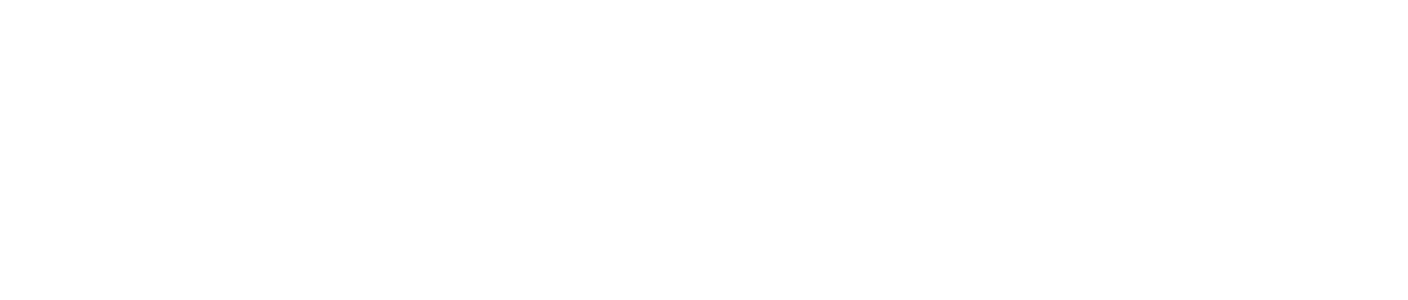
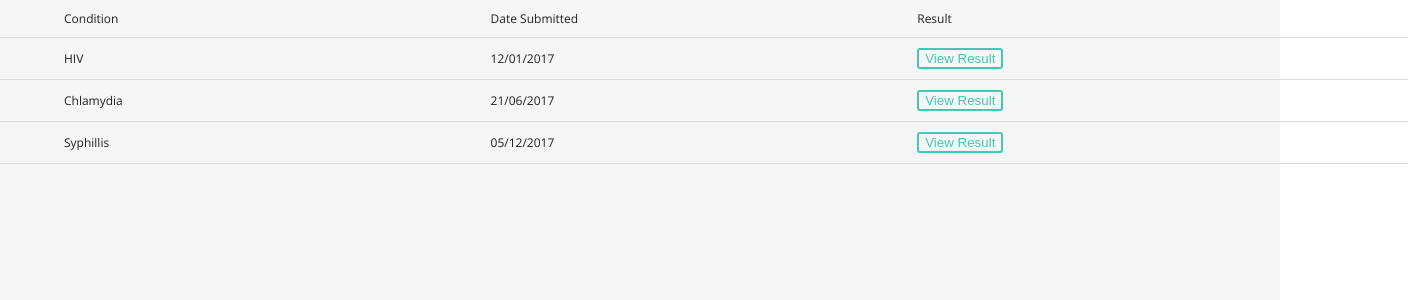
Before and after one commit to Sagrix/drasa, a React app in the folder web/: page /view/past in a window 1280 px wide. Shown: the top 300 px of the page, 1408 px wide, since content can reach past the window. Built offline with nearby package versions, Linux system fonts and the light colour scheme.

Commit message:
Added past results

```diff
--- a/web/src/App.js
+++ b/web/src/App.js
@@ -1,6 +1,7 @@
 import React from 'react'
 import { Route, Switch } from 'react-router-dom'
 import Auth from './components/Auth'
+import PastResults from './components/PastResults'
 import { injectGlobal } from 'styled-components'
 
 class App extends React.Component{
@@ -17,6 +18,9 @@
                 <Route exact path='/:path(login|register)' render={props =>
                     <Auth {...props} formType={props.match.params.path} />
                 }/>
+                <Route exact path='/view/past' render={props =>
+                    <PastResults {...props} formType={props.match.params.path} />
+                }/>
             </Switch>
         )
     }
--- /dev/null
+++ b/web/src/components/PastResults.jsx
@@ -0,0 +1,60 @@
+import React from 'react'
+import styled from 'styled-components'
+import results from '../data/results'
+
+class PastResults extends React.Component{
+
+    render(){
+
+        return(
+            <Wrapper>
+                <Row>
+                    <Field>Condition</Field>
+                    <Field>Date Submitted</Field>
+                    <Field>Result</Field>
+                </Row>
+                {
+                    results.map(result => (
+                        <Row key={result.id}>
+                            <Field>{result.condition}</Field>
+                            <Field>{result.date}</Field>
+                            <Field>
+                                <Button onClick={() => this.props.history.push(`/result/${result.result}`)}>View Result</Button>
+                            </Field>
+                        </Row>
+                    ))
+                }
+            </Wrapper>
+        )
+    }
+}
+
+export default PastResults
+
+const Wrapper = styled.div`
+    background-color: #f4f7f6;
+    font-family: 'Open Sans';
+    margin: 0;
+    padding: 0;
+    height: 100vh;
+`
+
+const Row = styled.div`
+    padding: 10px 5%;
+    width: 100%;
+    border-bottom: 1px solid #ddd;
+    font-size: 12px;
+    color: #202121;
+`
+
+const Field = styled.div`
+    display: inline-block;
+    width: 33.33%;
+`
+
+const Button = styled.button`
+    background: transparent;
+    border: 2px solid #49c5b6;
+    color: #49c5b6;
+    border-radius: 3px;
+`
--- /dev/null
+++ b/web/src/data/results.js
@@ -0,0 +1,22 @@
+const results = [
+    {
+        "id" : 1,
+        "condition" : 'HIV',
+        "date" : "12/01/2017",
+        "result" : 'positive'
+    },
+    {
+        "id" : 2,
+        "condition" : 'Chlamydia',
+        "date" : "21/06/2017",
+        "result" : 'negative'
+    },
+    {
+        "id" : 3,
+        "condition" : 'Syphillis',
+        "date" : "05/12/2017",
+        "result" : 'negative'
+    }
+]
+
+export default results
```
